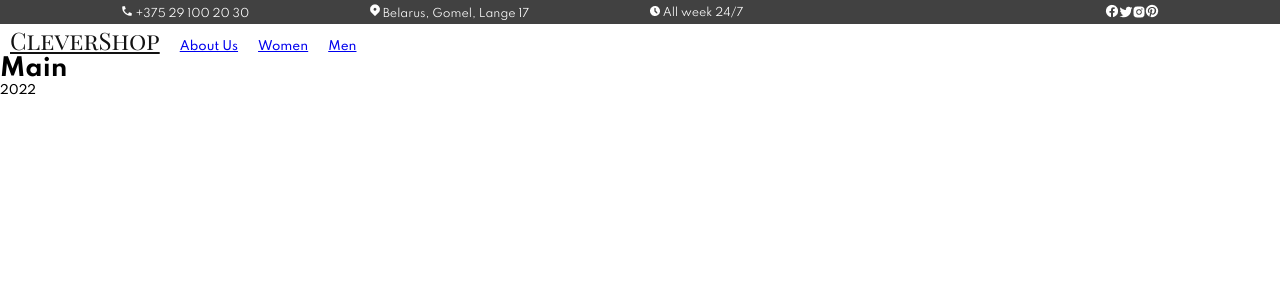
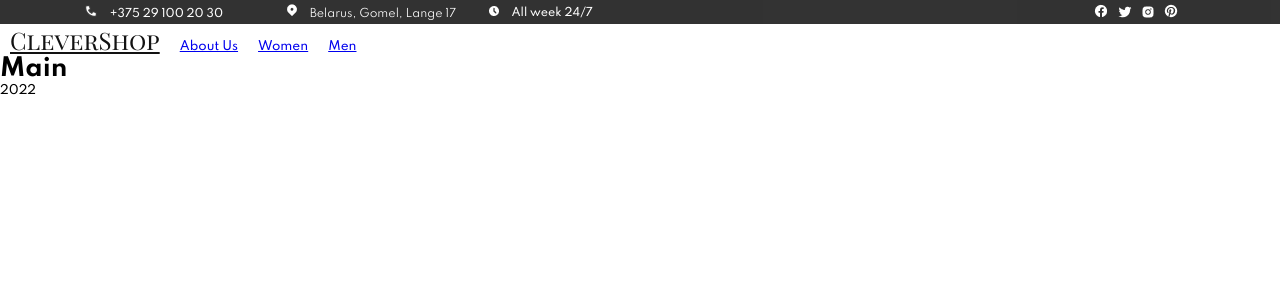
Before and after one commit to vikmillion/training-shop, a React (Create React App) app: page / in a window 1280 px wide. Shown: the top 300 px of the page. Built offline with nearby package versions, Linux system fonts and the light colour scheme.

Commit message:
fix topbar

```diff
--- a/src/components/app/App.css
+++ b/src/components/app/App.css
@@ -1,62 +1,16 @@
-/* .App {
-  text-align: center;
-}
-
-.App-logo {
-  height: 40vmin;
-  pointer-events: none;
-}
-
-@media (prefers-reduced-motion: no-preference) {
-  .App-logo {
-    animation: App-logo-spin infinite 20s linear;
-  }
-}
-
-.App-header {
-  background-color: #282c34;
-  min-height: 100vh;
-  display: flex;
-  flex-direction: column;
-  align-items: center;
-  justify-content: center;
-  font-size: calc(10px + 2vmin);
-  color: white;
-}
-
-.App-link {
-  color: #61dafb;
-}
-
-@keyframes App-logo-spin {
-  from {
-    transform: rotate(0deg);
-  }
-  to {
-    transform: rotate(360deg);
-  }
-} */
 * {
   margin: 0;
   padding: 0;
-  /* box-sizing: border-box; */
 }
 
-#root {
-  /* display: flex; */
-  /* justify-content: center; */
+/* #root {
 
 }
 
 .app {
-  /* width: 1280px; */
+
 }
 
 .post {
-  /* display: flex; */
-  /* padding: 15px;
-  border: 2px solid teal;
-  margin-top: 15px;
-  justify-content: space-between;
-  align-items: center; */
-}
+
+} */
--- a/src/components/header/TopBar.jsx
+++ b/src/components/header/TopBar.jsx
@@ -12,17 +12,17 @@ const TopBar = () => {
   return (
     <div className="top-bar">
       <div className={classes.top_bar}>
-        <div>
+        <div className={classes.top_bar_1}>
           <img src={call} alt="" /> +375 29 100 20 30
         </div>
-        <div>
+        <div className={classes.top_bar_2}>
           <img src={place} alt="" /> Belarus, Gomel, Lange 17
         </div>
-        <div>
+        <div className={classes.top_bar_3}>
           <img src={clock} alt="" /> All week 24/7
         </div>
-<div></div> <div></div>
-        <div >
+
+        <div className={classes.top_bar_4}>
           <img src={facebook} alt="" />
           <img src={twitter} alt="" />
           <img src={instargam} alt="" />
--- a/src/components/header/TopBar.module.css
+++ b/src/components/header/TopBar.module.css
@@ -1,28 +1,52 @@
 @import url('https://fonts.googleapis.com/css2?family=Spartan:wght@100;200;300;400;500;600;700;800;900&display=swap');
+
 .top_bar {
+    display: flex;
     /* width: 1280px; */
+    align-content: center;
+    padding-left: 85px;
+    padding-right: 85px;
     height: 24px;
     left: 0%;
     right: 0%;
     top: 0%;
     bottom: 0%;
-    background-color: #121212;
+    background-color: black!important;
     font-family: Spartan;
     font-style: normal;
     font-weight: 400;
     font-size: 11px;
     line-height: 12px;
     text-align: left;
-
-
     color: #FFFFFF;
-
     margin: 0;
     opacity: 0.8;
-    display: flex;
     justify-content: space-evenly;
     align-items: center;
 }
-.top_bar_right{
- display: flex;
+.top_bar_1{
+flex:2;
+  font-weight: 500;
 }
+.top_bar_1 img {
+    padding-right: 10px;
+}
+.top_bar_2 {
+    flex:2;
+}
+.top_bar_2 img {
+    padding-right: 10px;
+}
+.top_bar_3 {
+    flex:6;
+    font-weight: 500;
+}
+.top_bar_3 img {
+    padding-right: 10px;
+}
+.top_bar_4 {
+    flex:1;
+}
+.top_bar_4 img {
+    padding-right: 10px;
+}
```
Also changed, not shown: src/index.css (+3 -23 lines).
